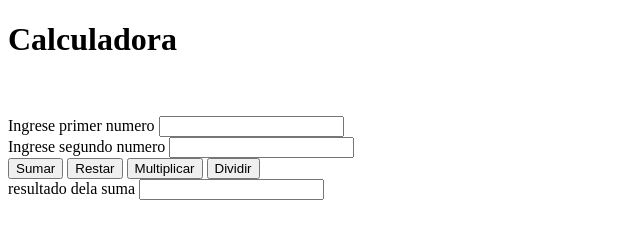
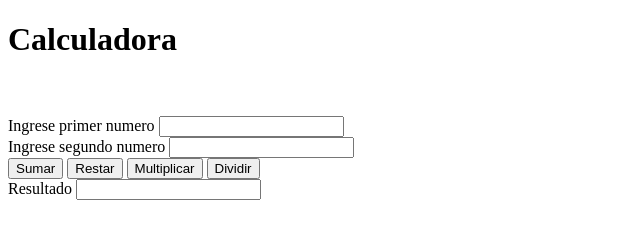
Before and after one commit to e483/Calculadora-, a plain HTML site: page index.html in a window 1280 px wide. Shown: the whole page, without its empty margins (0-640 px from the left). Drawn offline with Linux system fonts and the light colour scheme.

Commit message:
Documento Creado inicial

```diff
--- a/index.html
+++ b/index.html
@@ -12,7 +12,7 @@
     </div>
     <br>
     <br>
-    <!--inpu´s recibiran las variables-->
+    <!--input´s recibiran las variables-->
     <label for="a">Ingrese primer numero</label>
     <input type="number" id="a" name="a"><br>
     <div>
@@ -27,7 +27,7 @@
     <button>Dividir</button><br>
 
     <!-- El campo donde estara el resultado-->
-    <label for="resultado">resultado dela suma</label>
+    <label for="resultado">Resultado</label>
     <input type="number" id="resultado" name="resultado">
 
 </body>
```
